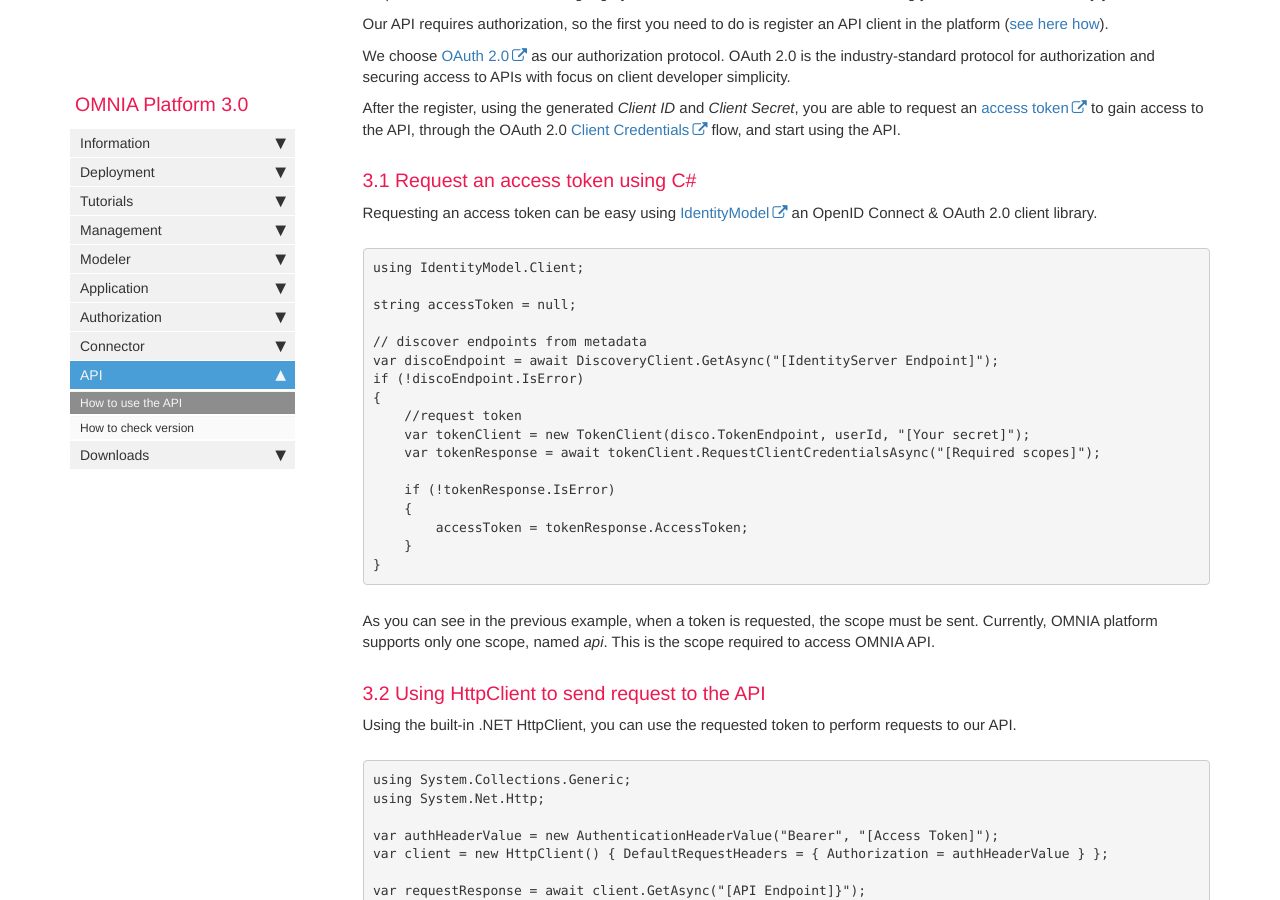
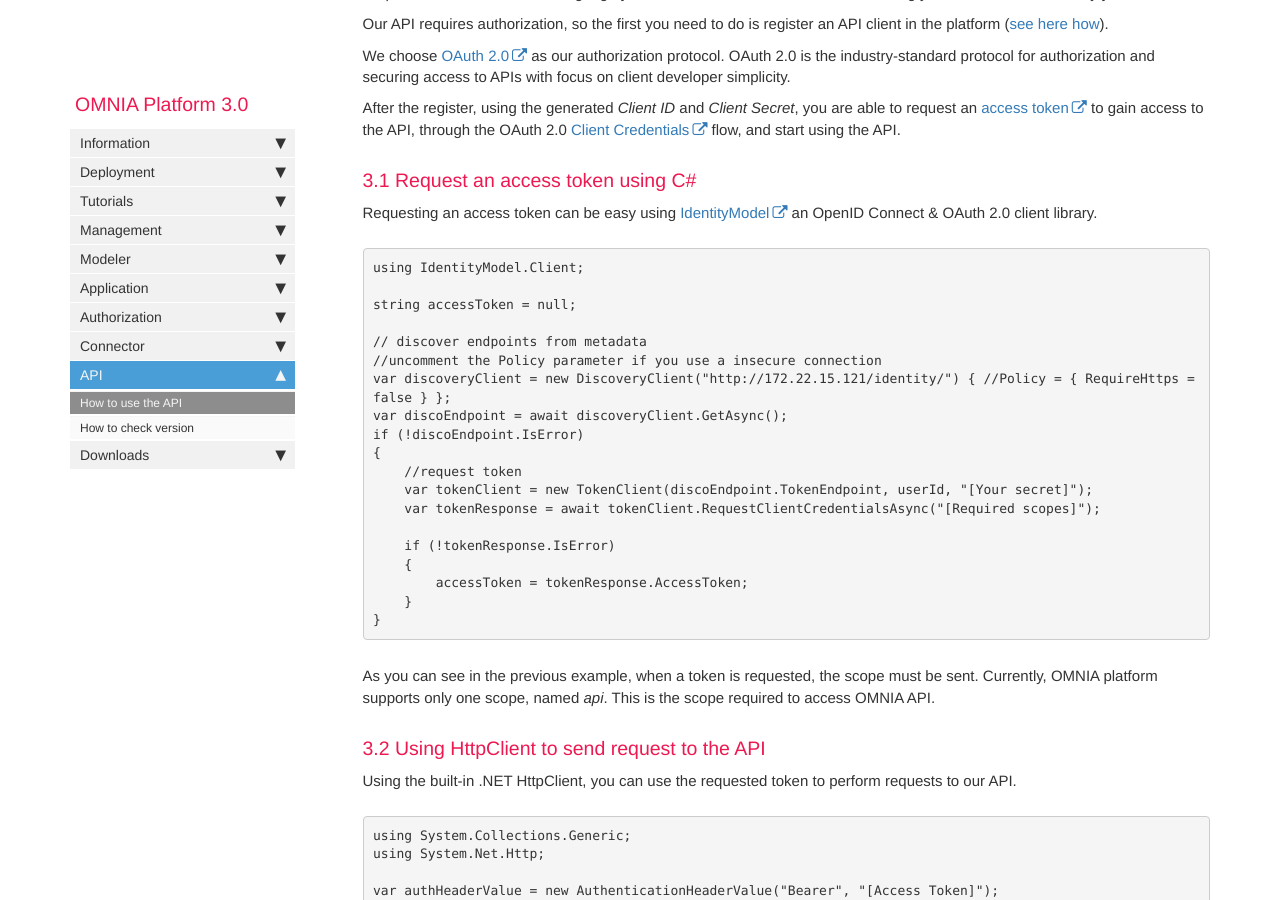
Before and after one commit to daniel8lopes/omnia3, a Jekyll site: the page built from docs/pages/omnia3/API/omnia3_api_swagger.md, in a window 1280 px wide and 900 px high, scrolled down 1109 px. Built offline with Jekyll 4.4.1, drawn with Linux system fonts in a browser that asks for light colours; nearby versions of some CDN libraries; comment, search, counter and statistics services are not loaded.

Commit message:
Update omnia3_api_swagger.md

```diff
--- a/docs/pages/omnia3/API/omnia3_api_swagger.md
+++ b/docs/pages/omnia3/API/omnia3_api_swagger.md
@@ -46,11 +46,13 @@ using IdentityModel.Client;
 string accessToken = null;
 
 // discover endpoints from metadata
-var discoEndpoint = await DiscoveryClient.GetAsync("[IdentityServer Endpoint]");
+//uncomment the Policy parameter if you use a insecure connection
+var discoveryClient = new DiscoveryClient("http://172.22.15.121/identity/") { //Policy = { RequireHttps = false } };
+var discoEndpoint = await discoveryClient.GetAsync();
 if (!discoEndpoint.IsError)
 {
     //request token
-    var tokenClient = new TokenClient(disco.TokenEndpoint, userId, "[Your secret]");
+    var tokenClient = new TokenClient(discoEndpoint.TokenEndpoint, userId, "[Your secret]");
     var tokenResponse = await tokenClient.RequestClientCredentialsAsync("[Required scopes]");
 
     if (!tokenResponse.IsError)
```
